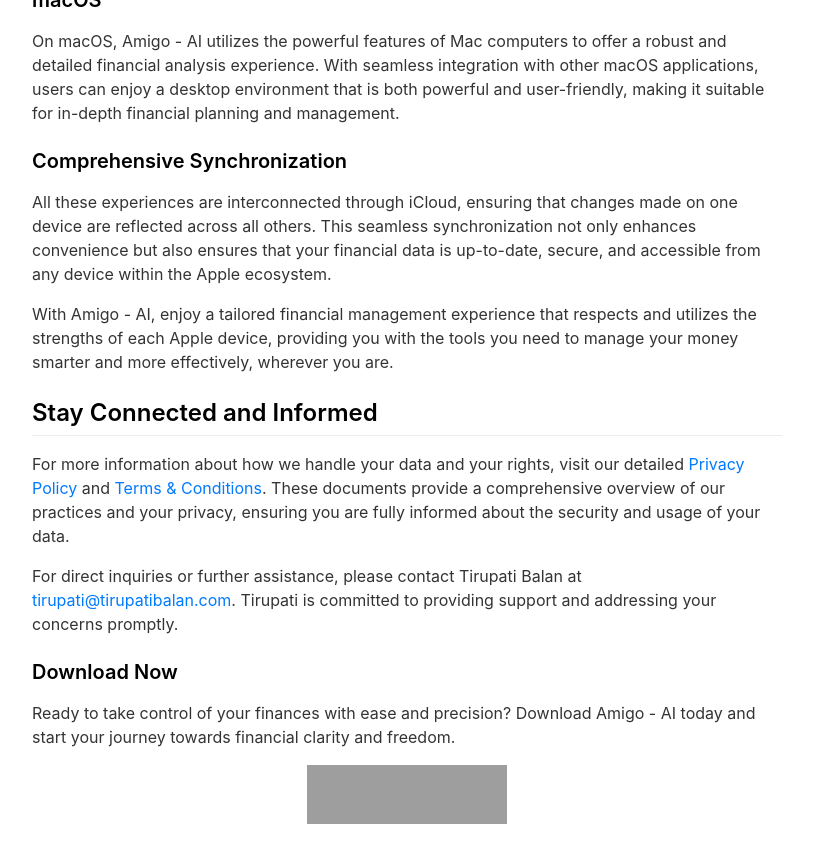
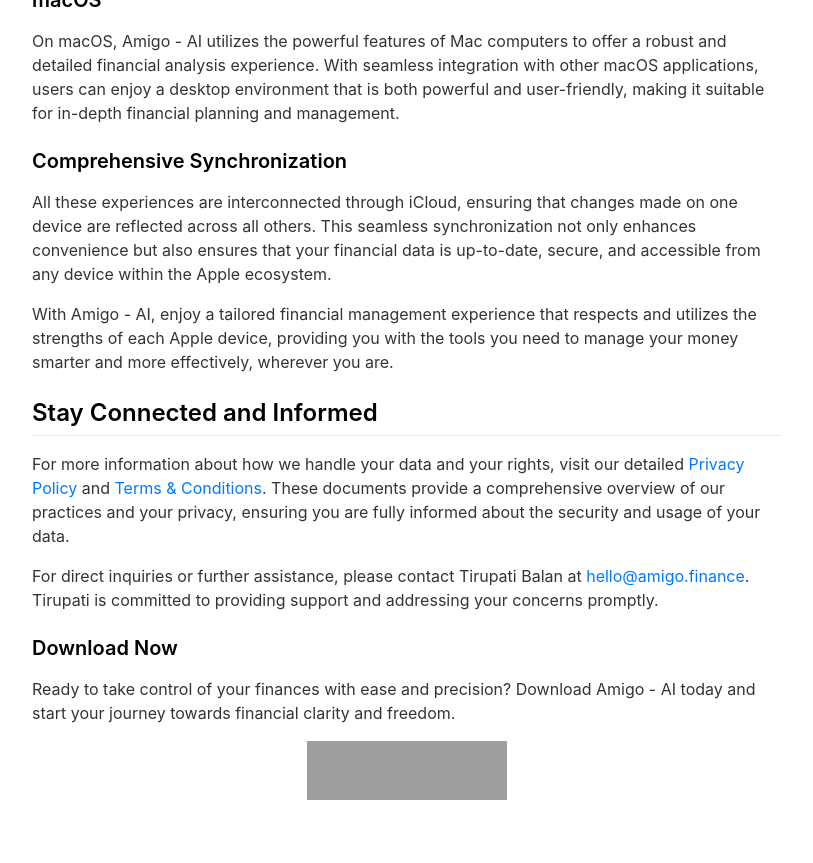
Before and after one commit to tirupati17/inoutexpensemanager, a Jekyll site: the page built from _pages/about.md, in a window 1280 px wide and 900 px high, scrolled down 7483 px, cut to the strip 0-863 px from the top of the window. Shown: the whole strip, without its empty margins (233-1046 px from the left). Built offline with Jekyll 4.4.1, drawn with Linux system fonts in a browser that asks for light colours; nearby versions of some CDN libraries; some web fonts are replaced; grey boxes are pictures that could not be loaded.

Commit message:
privacy policy update

```diff
--- a/_pages/about.md
+++ b/_pages/about.md
@@ -148,7 +148,7 @@
 
 ## Stay Connected and Informed
 
-For more information about how we handle your data and your rights, visit our detailed [Privacy Policy](https://inout.today/privacy) and [Terms & Conditions](https://inout.today/terms). These documents provide a comprehensive overview of our practices and your privacy, ensuring you are fully informed about the security and usage of your data.
+For more information about how we handle your data and your rights, visit our detailed [Privacy Policy](https://amigo.finance/privacypolicy/) and [Terms & Conditions](https://amigo.finance/terms/). These documents provide a comprehensive overview of our practices and your privacy, ensuring you are fully informed about the security and usage of your data.
 
 <!-- ### Quick Links
 
@@ -156,7 +156,7 @@
 - [Support](https://amigo.finance/support) - Need assistance? Our support team is here to help. Contact us for any issues or inquiries.
 - [Community Forum](https://amigo.finance/discord) - Join the Amigo - AI community. Connect with other users, share tips, and learn how others are maximizing their financial potential with our app. -->
 
-For direct inquiries or further assistance, please contact Tirupati Balan at [tirupati@tirupatibalan.com](mailto:tirupati@tirupatibalan.com). Tirupati is committed to providing support and addressing your concerns promptly.
+For direct inquiries or further assistance, please contact Tirupati Balan at [hello@amigo.finance](mailto:hello@amigo.finance]). Tirupati is committed to providing support and addressing your concerns promptly.
 
 ### Download Now
 
```
